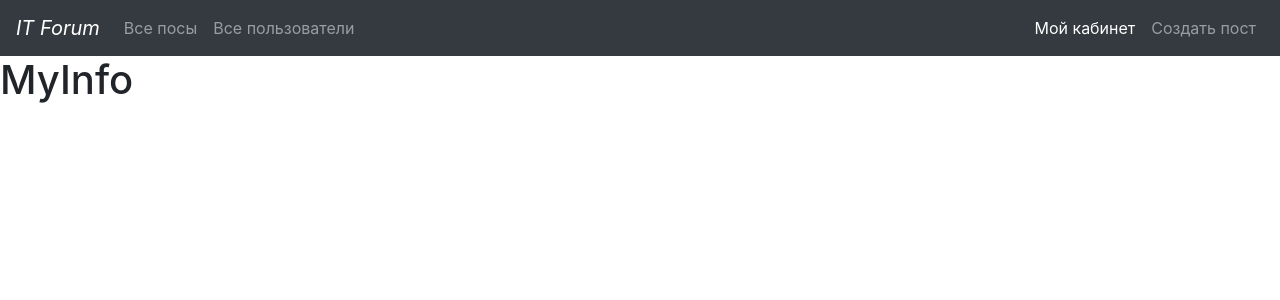
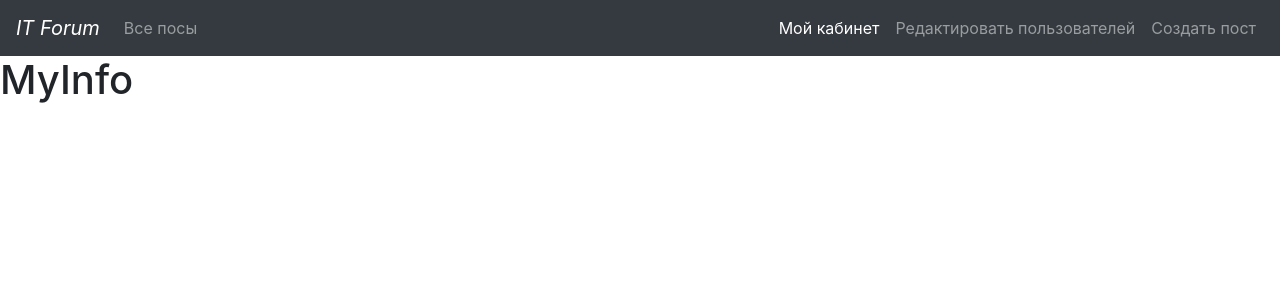
Before and after one commit to TimDovg/react-forum-internship, a React (Create React App) app: page /my-info in a window 1280 px wide. Shown: the top 300 px of the page. Built offline with nearby package versions, Linux system fonts and the light colour scheme.

Commit message:
admin added

```diff
--- a/src/components/Navigation.js
+++ b/src/components/Navigation.js
@@ -12,12 +12,12 @@ const Navigation = () => {
                 <li className="nav-item">
                     <NavLink exact to="/" className="nav-link">Все посы</NavLink>
                 </li>
-                <li className="nav-item">
-                    <NavLink to="/all-users" className="nav-link">Все пользователи</NavLink>
-                </li>
                 <div className="d-flex ml-auto">
                     <li className="nav-item">
                         <NavLink to="/my-info" className="nav-link">Мой кабинет</NavLink>
+                    </li>
+                    <li className="nav-item">
+                        <NavLink to="/all-users" className="nav-link">Редактировать пользователей</NavLink>
                     </li>
                     <li className="nav-item">
                         <NavLink to="/create-post" className="nav-link">Создать пост</NavLink>
--- a/src/containers/MyInfo/MyInfo.js
+++ b/src/containers/MyInfo/MyInfo.js
@@ -1,6 +1,7 @@
 import React from "react";
 
 const MyInfo = () => {
+    console.log('DATA: ', process.env.REACT_APP_ADMIN_LOGIN, process.env.REACT_APP_ADMIN_PASSWORD)
 
     return (
         <h1>MyInfo</h1>
```
